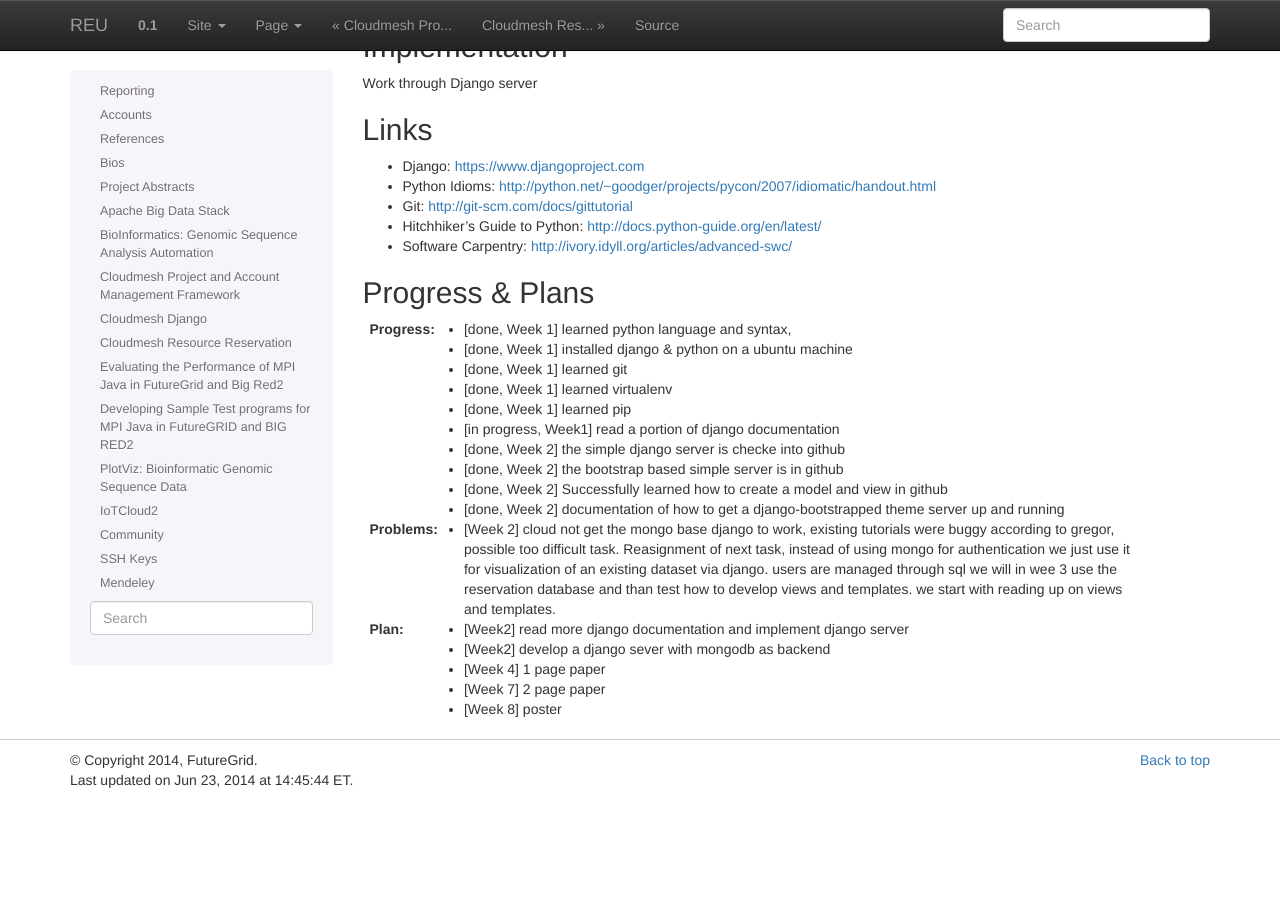
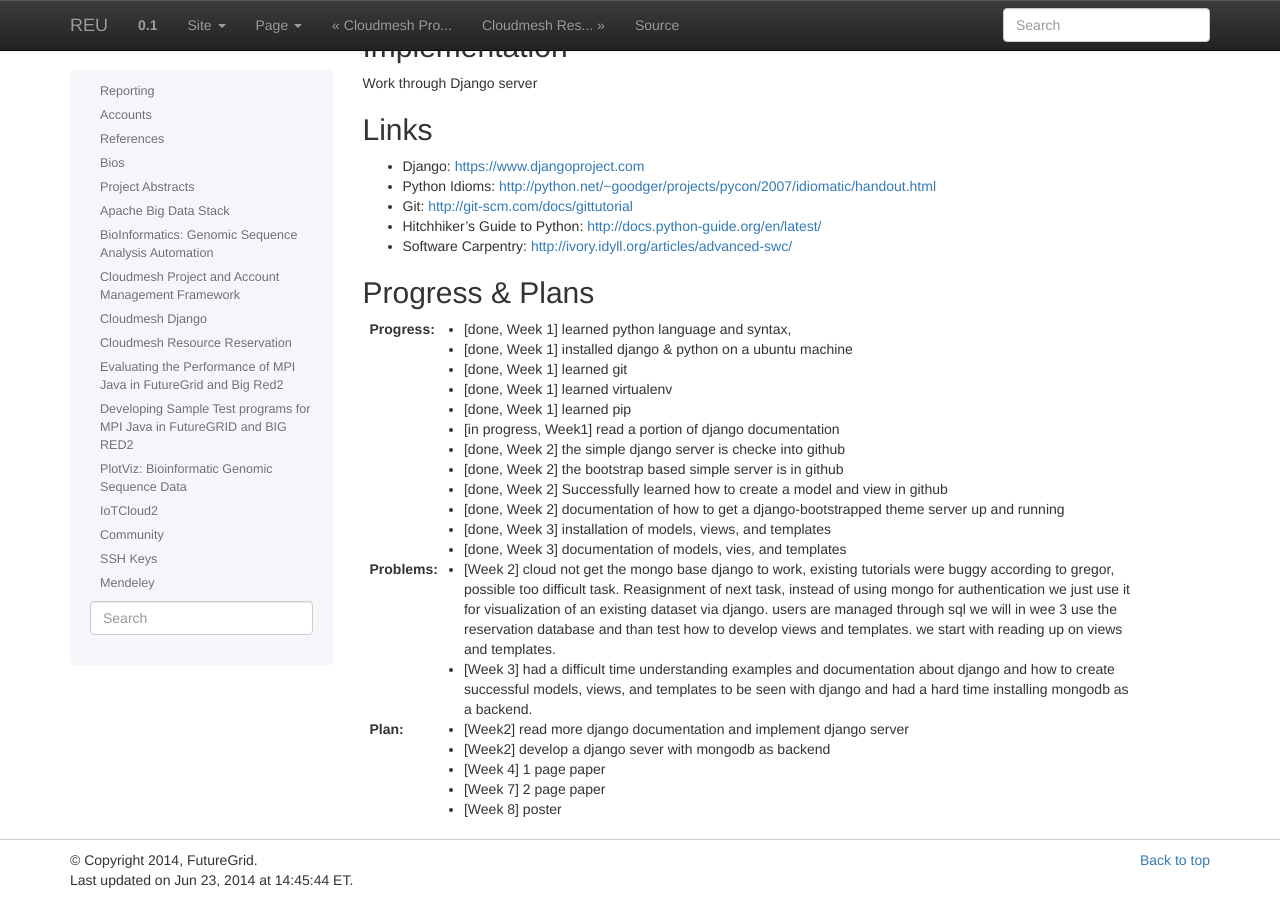
Before and after one commit to cloudmesh-project/reu-2014, a Sphinx documentation site: the page built from doc/source/projects/cm_django.rst, in a window 1280 px wide and 900 px high, scrolled down 959 px. Built offline with Sphinx 7.4.7, drawn with Linux system fonts in a browser that asks for light colours; before the commit the page ends 1759 px from its top, so only the background shows below that.

Commit message:
Updated Week 3 progress and problems

```diff
--- a/doc/source/projects/cm_django.rst
+++ b/doc/source/projects/cm_django.rst
@@ -100,6 +100,8 @@ Progress & Plans
   * [done, Week 2] the bootstrap based simple server is in github
   * [done, Week 2] Successfully learned how to create a model and view in github
   * [done, Week 2] documentation of how to get a django-bootstrapped theme server up and running
+  * [done, Week 3] installation of models, views, and templates
+  * [done, Week 3] documentation of models, vies, and templates
 
 :Problems:
   * [Week 2] cloud not get the mongo base django to work, existing
@@ -109,6 +111,9 @@ Progress & Plans
     dataset via django.  users are managed through sql we will in wee
     3 use the reservation database and than test how to develop views
     and templates. we start with reading up on views and templates.
+  * [Week 3] had a difficult time understanding examples and documentation
+    about django and how to create successful models, views, and templates
+    to be seen with django and had a hard time installing mongodb as a backend.
 
 :Plan:
   * [Week2] read more django documentation and implement django server
```
